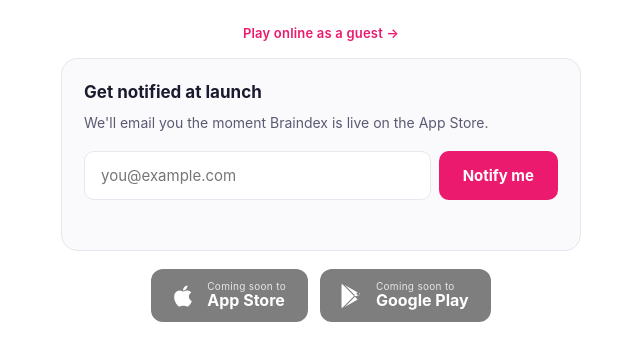
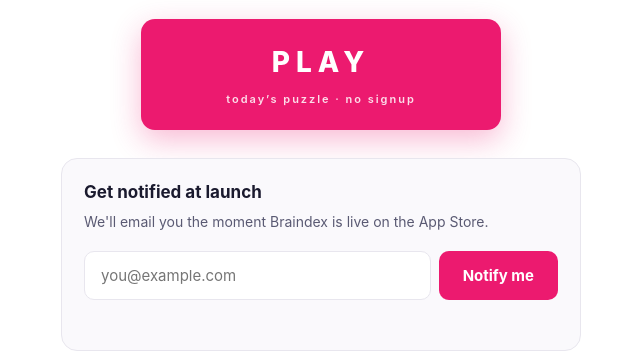
Before and after one commit to davidcarrpi/braindex-website, a website: page index.html in a window 1280 px wide. Shown: the part 468-820 px from the top of the page, without its empty margins (319-959 px from the left). Drawn offline with Linux system fonts and the light colour scheme.

Commit message:
Landing: big PLAY button front-and-center, subtle play link in footer
The small play link above the newsletter was hard to spot. Replaced
with a prominent pink PLAY button (28px text, letter-spaced, soft pink
shadow) sitting between the tagline and the newsletter card — the
primary call to action on the page.

For visitors who scroll past everything, kept a subtle text link
('Play online as a guest →') sitting just above the footer so the
option stays reachable without crowding the rest of the page.

```diff
--- a/index.html
+++ b/index.html
@@ -124,13 +124,45 @@
     }
 
     /* ─── Newsletter ───────────────────────────────────────── */
-    /* Small "play online" link sitting just above the newsletter card. */
-    .play-link-row {
-      max-width: 520px;
-      margin: 0 auto 10px;
+    /* Big "PLAY" CTA in the hero — the primary action on the landing page. */
+    .play-cta-big {
+      display: block;
+      max-width: 360px;
+      margin: 8px auto 28px;
+      padding: 22px 36px;
+      background: var(--primary);
+      color: #fff;
+      font-size: 28px;
+      font-weight: 800;
+      letter-spacing: 6px;
       text-align: center;
+      text-decoration: none;
+      border-radius: 14px;
+      box-shadow: 0 10px 30px rgba(236, 26, 111, 0.30);
+      transition: transform 0.05s, box-shadow 0.15s, background-color 0.15s;
     }
-    .play-link-row a {
+    .play-cta-big:hover {
+      background: var(--primary-dark);
+      box-shadow: 0 14px 36px rgba(236, 26, 111, 0.40);
+    }
+    .play-cta-big:active { transform: scale(0.99); }
+    .play-cta-big .small {
+      display: block;
+      font-size: 11px; font-weight: 600;
+      letter-spacing: 0.18em;
+      margin-top: 6px;
+      opacity: 0.85;
+    }
+
+    /* Subtle "play online" link at the very bottom of the landing page,
+       just above the footer chrome — for visitors who scroll past
+       everything and want a discrete way to try it. */
+    .play-link-bottom {
+      text-align: center;
+      padding: 28px 16px 8px;
+      border-top: 1px solid var(--border);
+    }
+    .play-link-bottom a {
       display: inline-block;
       font-size: 13px; font-weight: 600;
       color: var(--primary);
@@ -140,7 +172,7 @@
       border-bottom: 1px solid transparent;
       transition: color 0.15s, border-color 0.15s;
     }
-    .play-link-row a:hover {
+    .play-link-bottom a:hover {
       color: var(--primary-dark);
       border-bottom-color: var(--primary-dark);
     }
@@ -469,10 +501,12 @@
       <h1>Master AI,<br><span class="gradient-text">one word at a time.</span></h1>
       <p class="tagline">Daily AI vocabulary game. Six new words every day, 20 seconds each. Two minutes a day, fluent in AI in a year.</p>
 
-      <!-- Small "Play online as a guest" link, sitting above the newsletter card. -->
-      <div class="play-link-row">
-        <a href="/play/">Play online as a guest →</a>
-      </div>
+      <!-- Big PLAY button — the primary CTA on the landing page. Sends
+           visitors straight to the lightweight web game at /play. -->
+      <a class="play-cta-big" href="/play/">
+        PLAY
+        <span class="small">today&rsquo;s puzzle · no signup</span>
+      </a>
 
       <!-- Newsletter signup — POSTs to /api/newsletter (Vercel
            serverless function that writes to Firestore /newsletter). -->
@@ -574,6 +608,11 @@
     </div>
   </section>
 
+  <!-- Subtle play link for anyone who's scrolled the whole page. -->
+  <div class="play-link-bottom">
+    <a href="/play/">Play online as a guest →</a>
+  </div>
+
   <!-- ────────────────── FOOTER ────────────────── -->
   <footer>
     <div class="container">
```
